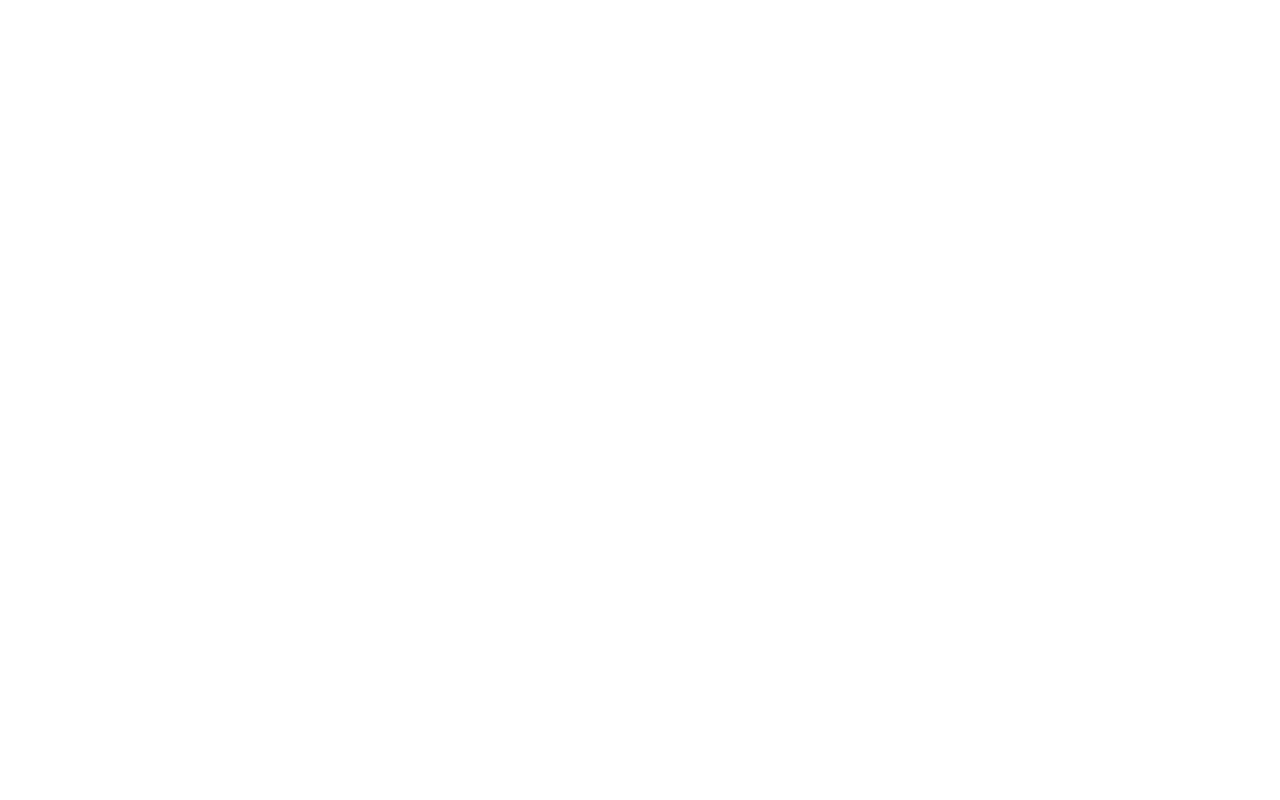
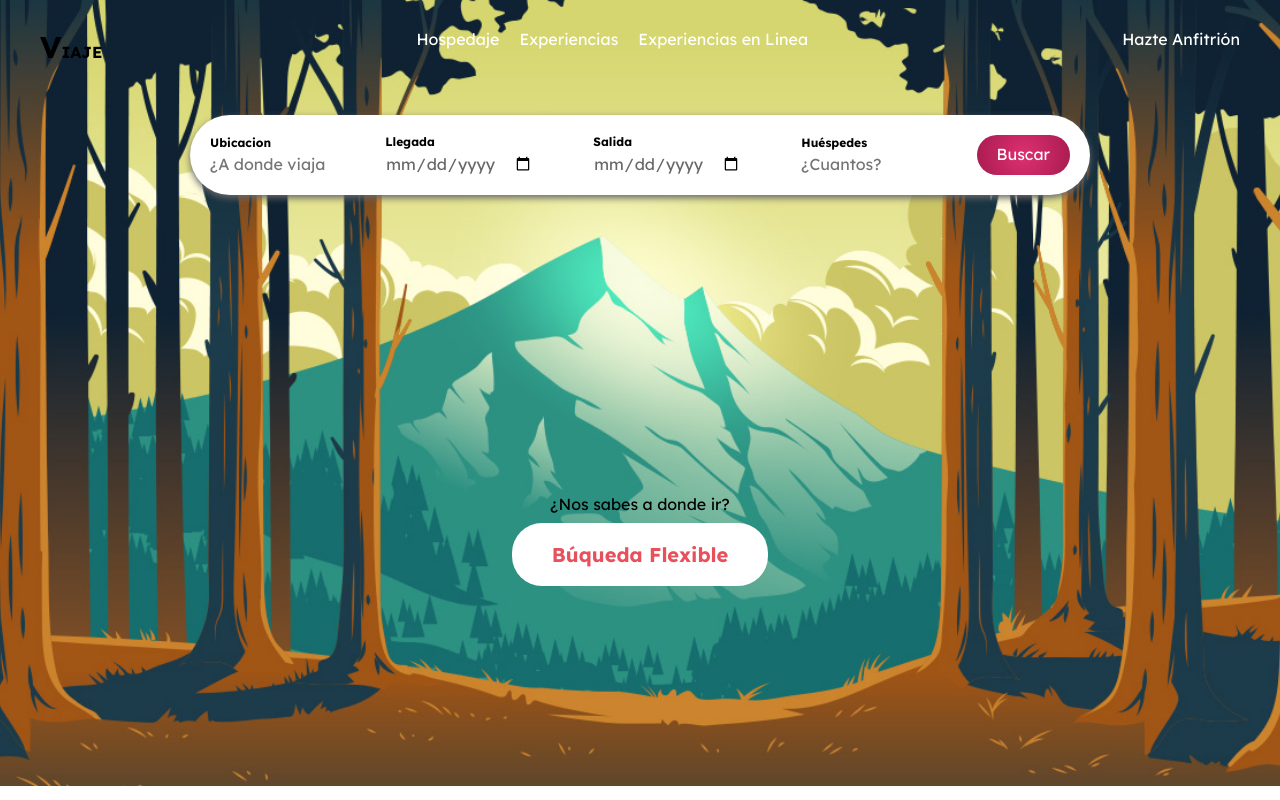
Before and after one commit to AtochePascual-Dev/AirBNB, a website: page index.html in a window 1280 px wide. Drawn offline with nearby package versions, Linux system fonts and the light colour scheme; files that its build step writes are made by us from their sources; files whose address does not match are found by name.

Commit message:
[ADD] header

```diff
--- a/index.html
+++ b/index.html
@@ -9,7 +9,7 @@
   <!-- Font -->
   <link rel="preconnect" href="https://fonts.googleapis.com">
   <link rel="preconnect" href="https://fonts.gstatic.com" crossorigin>
-  <link href="https://fonts.googleapis.com/css2?family=Lexend:wght@300,400;700&display=swap" rel="stylesheet">
+  <link href="https://fonts.googleapis.com/css2?family=Lexend:wght@300;400;700&display=swap" rel="stylesheet">
   <!-- Css -->
   <link rel="stylesheet" href="./build/css/app.css">
   <title>AirBNB</title>
@@ -17,6 +17,54 @@
 
 <body>
 
+  <header class="header">
+    <div class="header__content header-container">
+      <div class="header__barra">
+        <p class="header__logo">Viaje</p>
+
+        <nav class="header__navegacion">
+          <a class="header__link" href="#">Hospedaje</a>
+          <a class="header__link" href="#">Experiencias</a>
+          <a class="header__link" href="#">Experiencias en Linea</a>
+        </nav>
+
+        <nav class="header__login">
+          <a class="header__link" href="#">Hazte Anfitrión</a>
+        </nav>
+      </div>
+
+      <form class="form">
+        <div class="form__campo">
+          <label class="form__label" for="ubicacion">Ubicacion</label>
+          <input id="ubicacion" class="form__input" type="text" placeholder="¿A donde viajas?">
+        </div>
+
+        <div class="form__campo">
+          <label class="form__label" for="llegada">Llegada</label>
+          <input id="llegada" class="form__input" type="date">
+        </div>
+
+        <div class="form__campo">
+          <label class="form__label" for="salida">Salida</label>
+          <input id="salida" class="form__input" type="date" placeholder="¿A donde viajas?">
+        </div>
+
+        <div class="form__campo">
+          <label class="form__label" for="huespedes">Huéspedes</label>
+          <input id="huespedes" class="form__input" type="number" placeholder="¿Cuantos?">
+        </div>
+
+        <div class="form__campo">
+          <input class="form__submit" type="submit" value="Buscar">
+        </div>
+      </form>
+
+      <div class="header__busqueda">
+        <p class="header__busqueda-text">¿Nos sabes a donde ir?</p>
+        <a class="header__busqueda-boton" href="#">Búqueda Flexible</a>
+      </div>
+    </div>
+  </header>
 </body>
 
 </html>
--- /dev/null
+++ b/src/scss/UI/_header.scss
@@ -0,0 +1,115 @@
+@use "../base/variables" as v;
+@use "../base/mixins" as m;
+
+.header {
+  padding: 3rem 0;
+  background-image: url("../img/header.jpg");
+  background-size: cover;
+  background-position: center;
+  background-repeat: no-repeat;
+
+  @include m.tablet {
+    padding: 3rem 0 20rem;
+  }
+
+  &__logo {
+    text-transform: uppercase;
+    font-weight: 700;
+    color: v.$negro;
+
+    &::first-letter {
+      font-size: 3rem;
+    }
+  }
+
+  &__barra {
+    display: none;
+
+    @include m.tablet {
+      display: flex;
+      justify-content: space-between;
+    }
+  }
+
+  &__navegacion {
+    display: flex;
+    gap: 2rem;
+  }
+
+  &__link {
+    color: v.$blanco;
+  }
+
+  &__busqueda {
+    margin-top: 5rem;
+    text-align: center;
+
+    @include m.tablet {
+      margin-top: 30rem;
+    }
+  }
+
+  &__busqueda-boton {
+    @include m.boton(v.$blanco, v.$primario);
+  }
+}
+
+.form {
+  max-width: 90rem;
+  margin: 5rem auto 2rem;
+  padding: 3rem 2rem;
+  display: flex;
+  flex-direction: column;
+  gap: 2rem;
+  border-radius: 5rem;
+  background-color: v.$blanco;
+  box-shadow: 0px 3px 7px 0px v.$gris;
+
+  @include m.desktop {
+    padding: 0;
+    flex-direction: row;
+    justify-content: space-between;
+    align-items: center;
+  }
+
+  &__campo {
+    display: flex;
+    flex-direction: column;
+    gap: 0.5rem;
+    border-radius: 5rem;
+
+    @include m.desktop {
+      padding: 2rem;
+
+      &:hover {
+        background-color: #f0f0f0;
+        box-shadow: 0px 6px 20px rgb(0 0 0 / 40%);
+      }
+    }
+  }
+
+  &__label {
+    font-size: 1.2rem;
+    font-weight: 700;
+  }
+
+  &__input {
+    width: 100%;
+    border: none;
+    color: v.$gris;
+  }
+
+  &__submit {
+    height: 4rem;
+    padding: 0 2rem;
+    display: block;
+    border: none;
+    border-radius: 2rem;
+    color: v.$blanco;
+    background-image: radial-gradient(
+      circle,
+      lighten(v.$secundario, 10%) 0%,
+      darken(v.$secundario, 5%) 100%
+    );
+  }
+}
--- /dev/null
+++ b/src/scss/UI/_index.scss
@@ -0,0 +1 @@
+@forward "./header";
--- a/src/scss/app.scss
+++ b/src/scss/app.scss
@@ -1 +1,2 @@
-@use 'base';
+@use "base";
+@use "UI";
```
